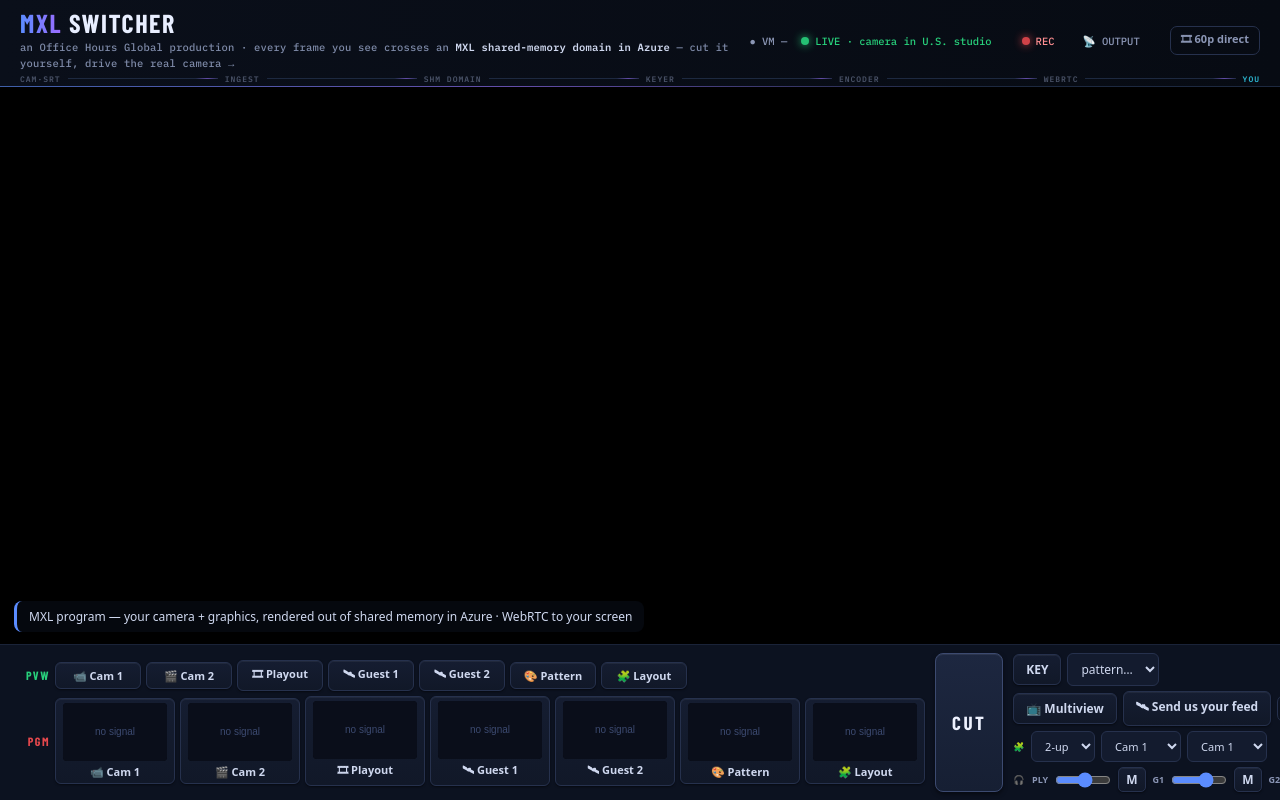
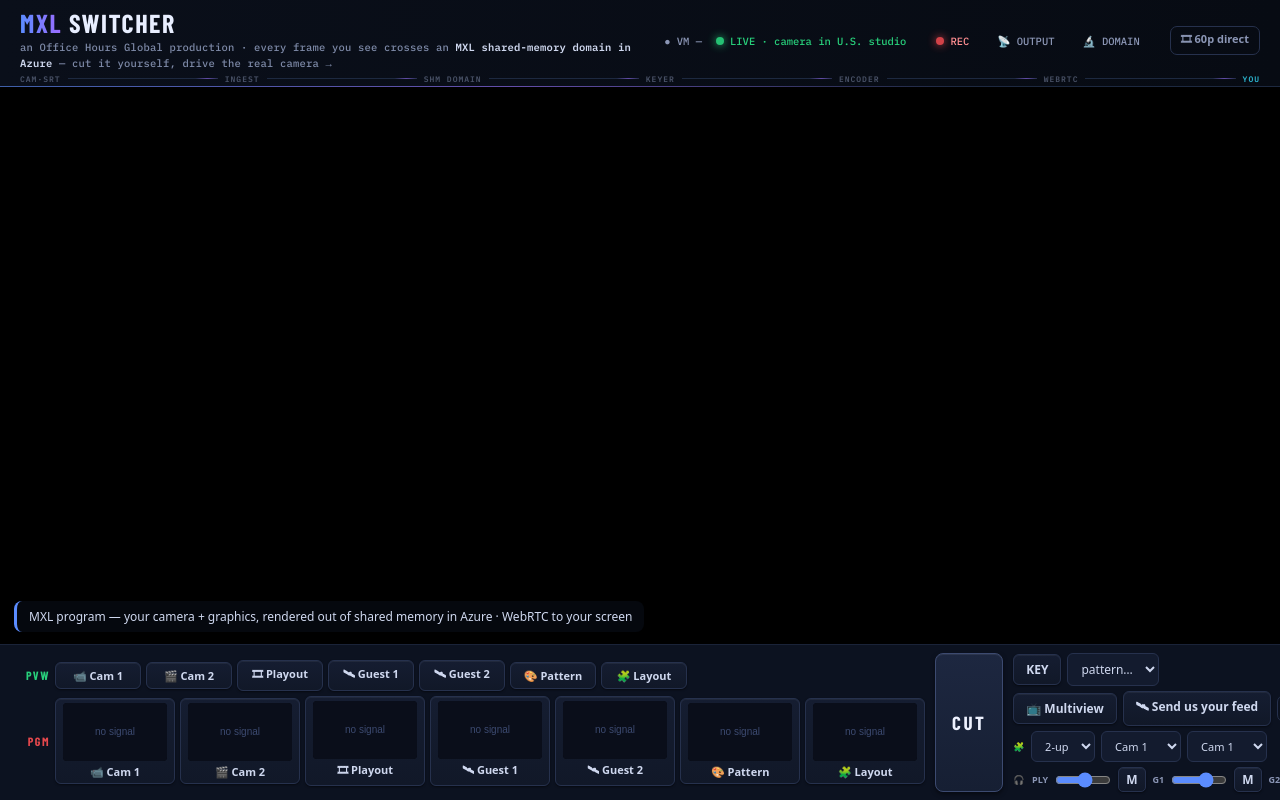
Before and after one commit to guycochran/mxl-cloud-production-demo, a plain HTML site: page web/mxl.html in a window 1280 px wide. Shown: the top 800 px of the page. Drawn offline with nearby package versions, Linux system fonts and the light colour scheme; no server answers.

Commit message:
Switcher header: 🔬 DOMAIN link to the live MXL Info GUI (mxlinfo.cochran.cloud)
Co-Authored-By: Claude Fable 5 <noreply@anthropic.com>
Claude-Session: https://claude.ai/code/session_01WrA5s8jicRkk77fi1xymSu

```diff
--- a/web/mxl.html
+++ b/web/mxl.html
@@ -117,6 +117,7 @@ main{flex:1 1 auto;display:grid;grid-template-columns:1fr 420px;min-height:0}
   <div class="live" style="gap:14px"><a id="vmhealth" href="/mxl-health.html" style="color:#8b96b5;white-space:nowrap;text-decoration:none" title="Azure VM running the MXL domain — click for the full health board">&#9679; VM &mdash;</a><span style="display:flex;align-items:center;gap:6px"><span class="dot"></span>LIVE &middot; camera in U.S. studio</span></div>
   <a class="live" href="/mxl-tams.html" title="Everything here is being recorded into a time-addressable store — scrub it, clip it" style="margin-left:14px;color:#ff8f92;text-decoration:none"><span class="dot" style="background:#e5484d;box-shadow:0 0 8px #e5484d"></span>REC</a>
   <a class="live" href="/mxl-stream.html" title="Push the program out — YouTube / RTMP / SRT" style="margin-left:12px;color:#8b96b5;text-decoration:none">&#128225; OUTPUT</a>
+  <a class="live" href="https://mxlinfo.cochran.cloud" target="_blank" title="Probe the shared-memory domain — every flow on this switcher, live (CBC's MXL Info GUI)" style="margin-left:12px;color:#8b96b5;text-decoration:none">&#128300; DOMAIN</a>
   <button id="v60" title="Swap the big view: produced MXL program (30p + cloud graphics) vs the camera&#39;s native 1080p60 straight off SRT — zero transcode anywhere" style="margin-left:14px;font:inherit;font-size:11px;font-weight:700;color:#8b96b5;background:transparent;border:1px solid #26314d;border-radius:7px;padding:4px 10px;cursor:pointer;white-space:nowrap">&#127902; 60p direct</button>
   <div id="sigpath" aria-hidden="true">
     <span class="seg">CAM&middot;SRT</span><span class="wire"></span><span class="seg">INGEST</span><span class="wire"></span><span class="seg">SHM&nbsp;DOMAIN</span><span class="wire"></span><span class="seg">KEYER</span><span class="wire"></span><span class="seg">ENCODER</span><span class="wire"></span><span class="seg">WEBRTC</span><span class="wire"></span><span class="seg" style="color:#35e0ff;opacity:.8">YOU</span>
```
